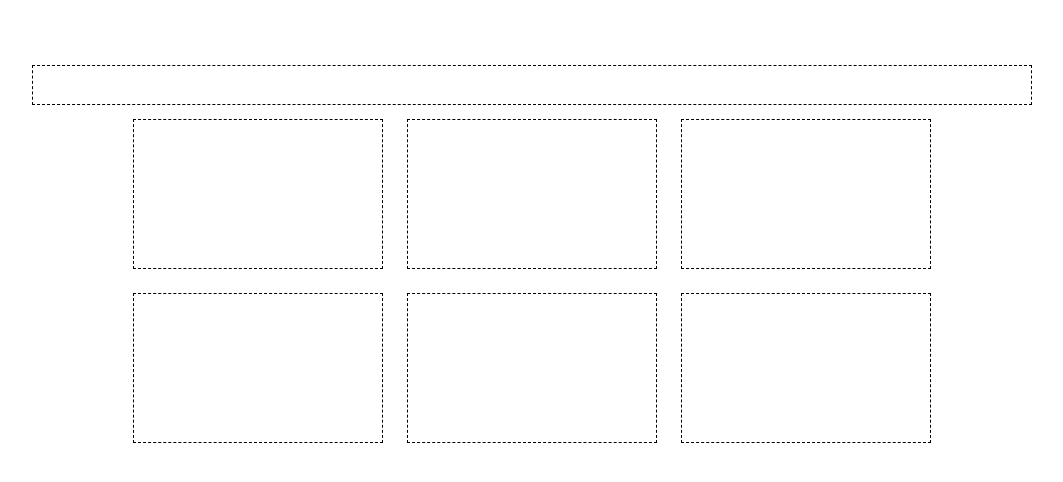
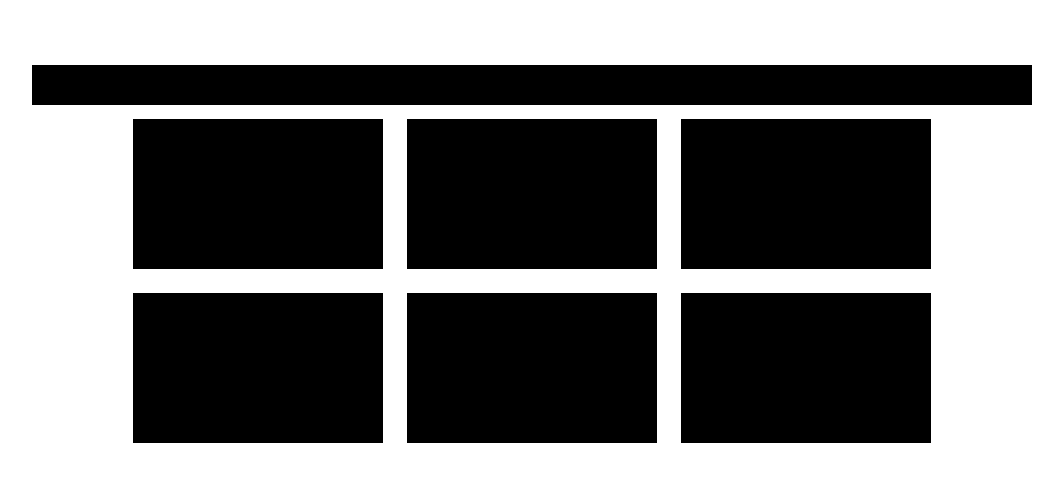
Before and after one commit to k3vnb/wireframes2, a plain HTML site: page index2.html in a window 1280 px wide. Shown: the whole page, without its empty margins (108-1171 px from the left). Drawn offline with Linux system fonts and the light colour scheme.

Commit message:
made it black background

```diff
--- a/css/master2.css
+++ b/css/master2.css
@@ -4,7 +4,7 @@
   margin: 0;
 }
 *:not(body):not(html):not(.world):not(.ships) {
-  border:1px dashed #000;
+  background-color: black;
 }
 .world {
   width: 100%;
```
